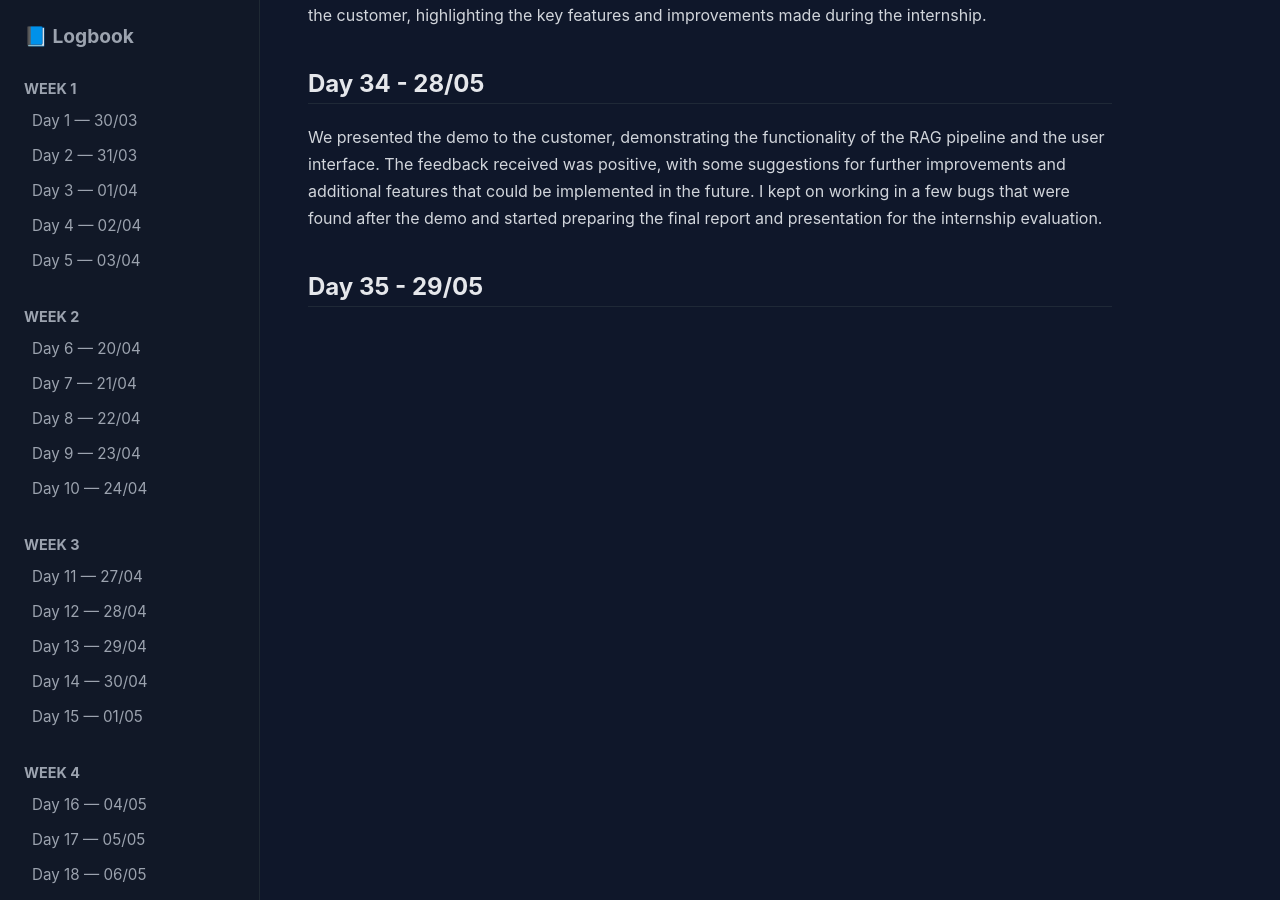
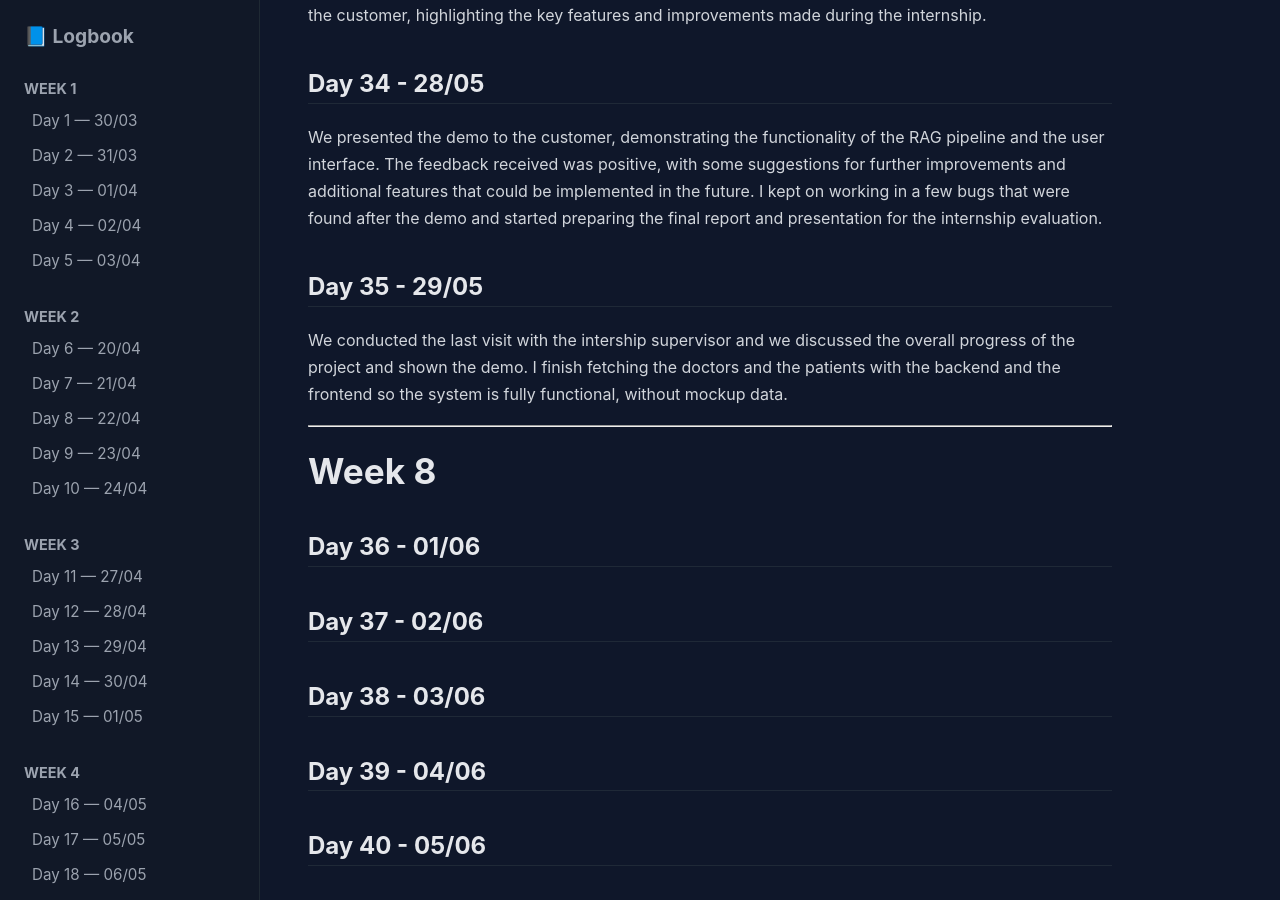
Before and after one commit to mestresanna/Internship, a Jekyll site: the page built from index.md, in a window 1280 px wide and 900 px high, scrolled down 8179 px. Built offline with Jekyll 4.4.1, drawn with Linux system fonts in a browser that asks for light colours; some of the changed text lies outside the part shown.

Commit message:
added last day week 7

```diff
--- a/_layouts/logbook.html
+++ b/_layouts/logbook.html
@@ -161,6 +161,13 @@
       <a href="#day33">Day 33 — 27/05</a>
       <a href="#day34">Day 34 — 28/05</a>
       <a href="#day35">Day 35 — 29/05</a>
+
+      <h4>Week 8</h4>
+      <a href="#day36">Day 36 — 25/05</a>
+      <a href="#day37">Day 37 — 26/05</a>
+      <a href="#day38">Day 38 — 27/05</a>
+      <a href="#day39">Day 39 — 28/05</a>
+      <a href="#day40">Day 40 — 29/05</a>
     </nav>
 
     <main>{{ content }}</main>
--- a/index.md
+++ b/index.md
@@ -189,3 +189,18 @@ I kept connecting the UI with the backend, improving the user experience and ens
 We presented the demo to the customer, demonstrating the functionality of the RAG pipeline and the user interface. The feedback received was positive, with some suggestions for further improvements and additional features that could be implemented in the future. I kept on working in a few bugs that were found after the demo and started preparing the final report and presentation for the internship evaluation.
 
 <h2 id="day35">Day 35 - 29/05</h2>
+We conducted the last visit with the intership supervisor and we discussed the overall progress of the project and shown the demo. I finish fetching the doctors and the patients with the backend and the frontend so the system is fully functional, without mockup data.
+
+---
+
+# Week 8
+
+<h2 id="day36">Day 36 - 01/06</h2>
+
+<h2 id="day37">Day 37 - 02/06</h2>
+
+<h2 id="day38">Day 38 - 03/06</h2>
+
+<h2 id="day39">Day 39 - 04/06</h2>
+
+<h2 id="day40">Day 40 - 05/06</h2>
```
